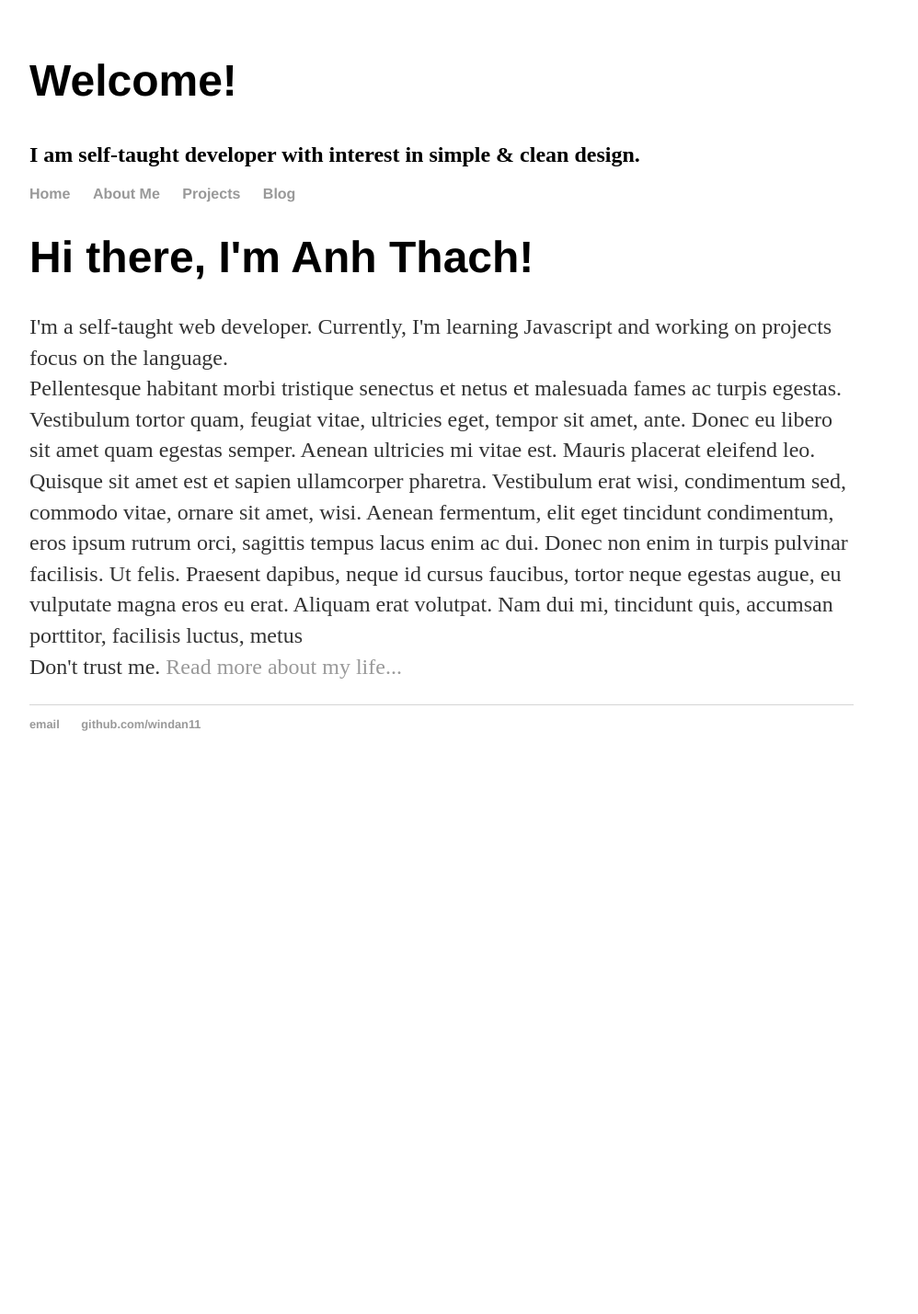
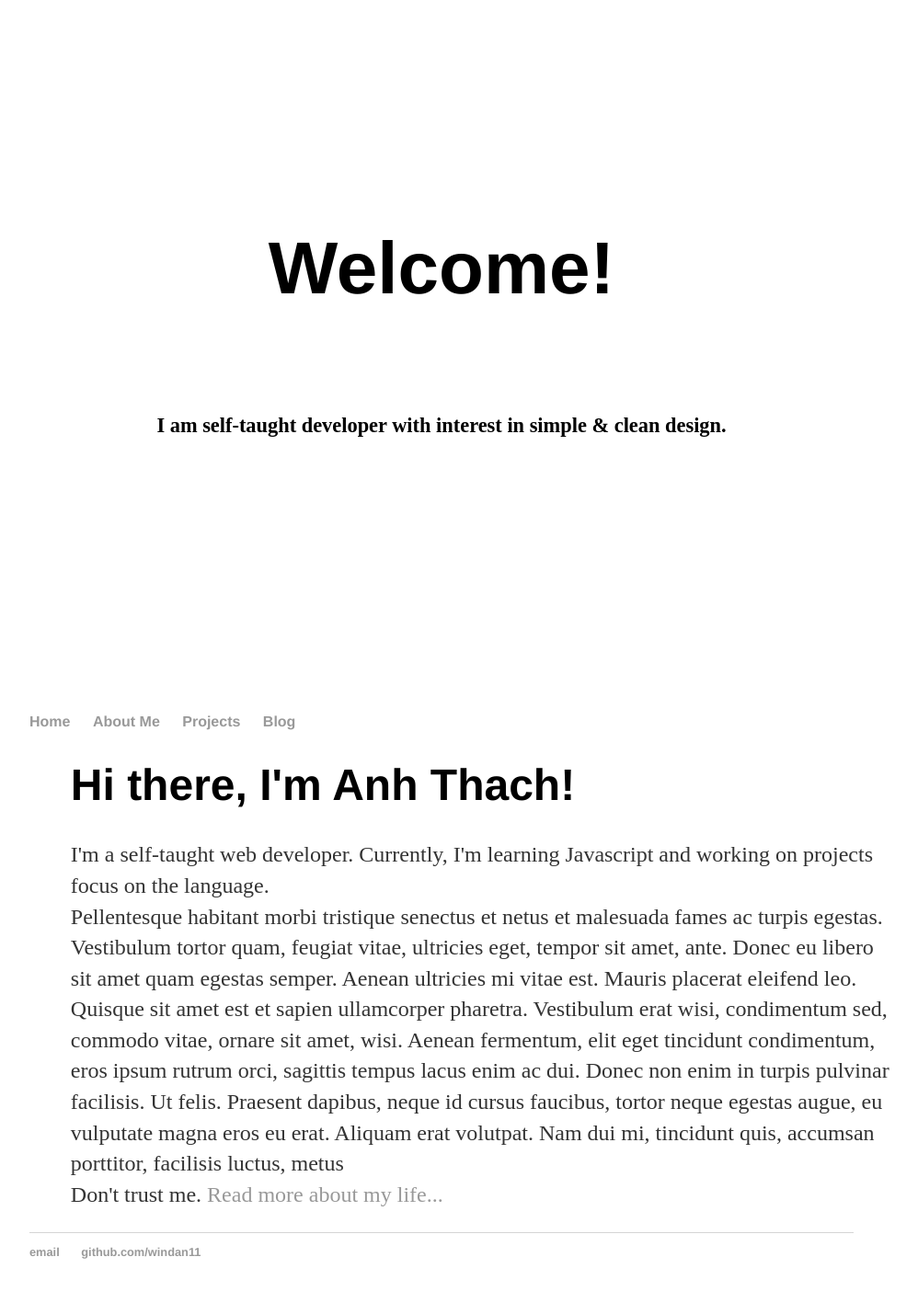
Before and after one commit to windan11/windan11.github.io, a Jekyll site: the page built from index.html, in a window 1280 px wide. Shown: the whole page at 92% size, without its empty margins (160-1158 px from the left). Built offline with Jekyll 4.4.1, drawn with Linux system fonts in a browser that asks for light colours; before the commit the page ends 900 px from its top, so only the background shows below that.

Commit message:
Update main.css

```diff
--- a/css/main.css
+++ b/css/main.css
@@ -1,3 +1,34 @@
+.container{
+	margin: 0 auto;
+	width: 100%;
+	padding: 0 5%;
+}
+.hero{
+	padding: 0;
+	min-height: 700px;
+	text-align: center;
+	position: relative;
+	color: #000;
+}
+.big-font{
+	font-size: 5em;
+	padding-bottom: 40px;
+}
+.hero h2{
+	font-size: 1.4em;
+	line-height: 1.6em;
+}
+.centered{
+	position: absolute;
+	top: 40%;
+	left: 50%;
+	-webkit-transform: translate(-50%, -50%);
+	-moz-transform: translate(-50%, -50%);
+	-ms-transform: translate(-50%, -50%);
+	-o-transform: translate(-50%, -50%);
+	transform: translate(-50%, -50%);
+}
+
 body {
     margin: 60px auto;
     width: 70%;
```
